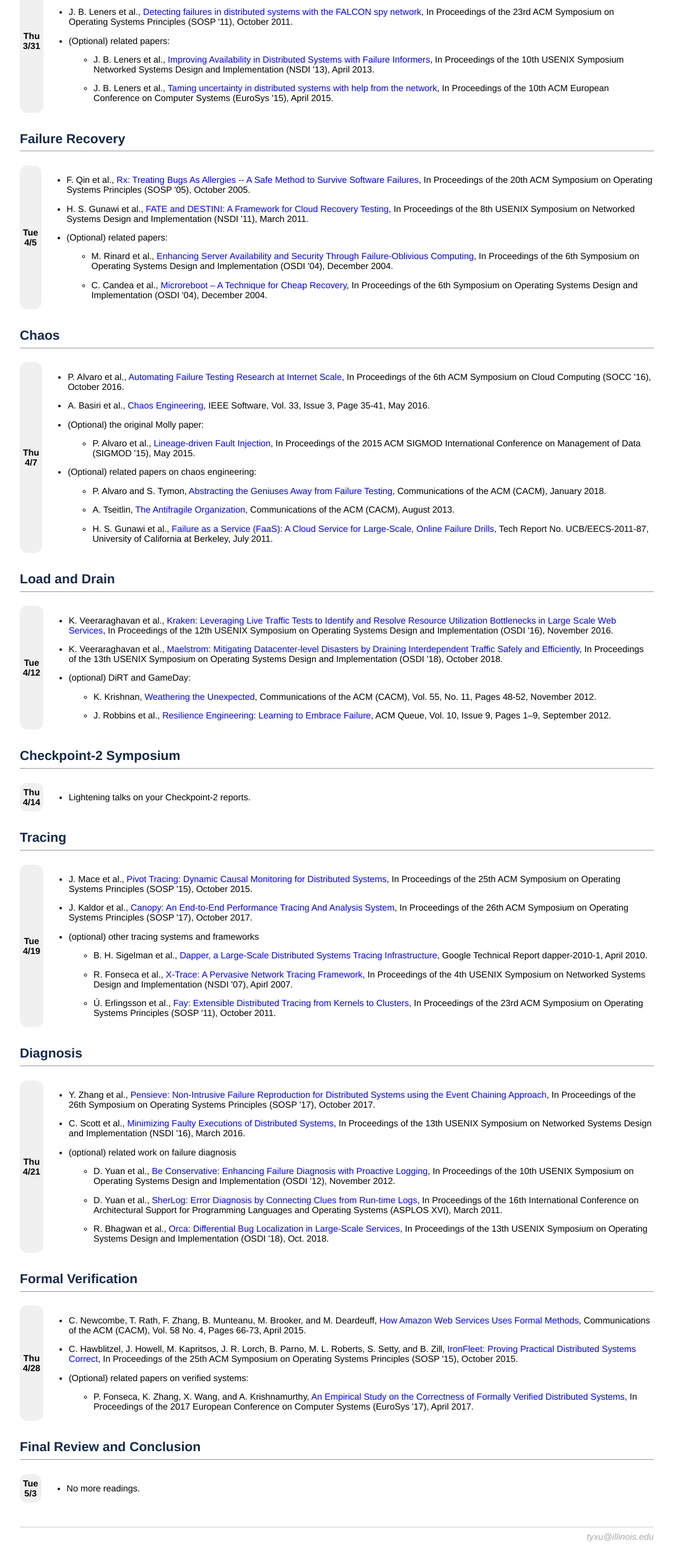
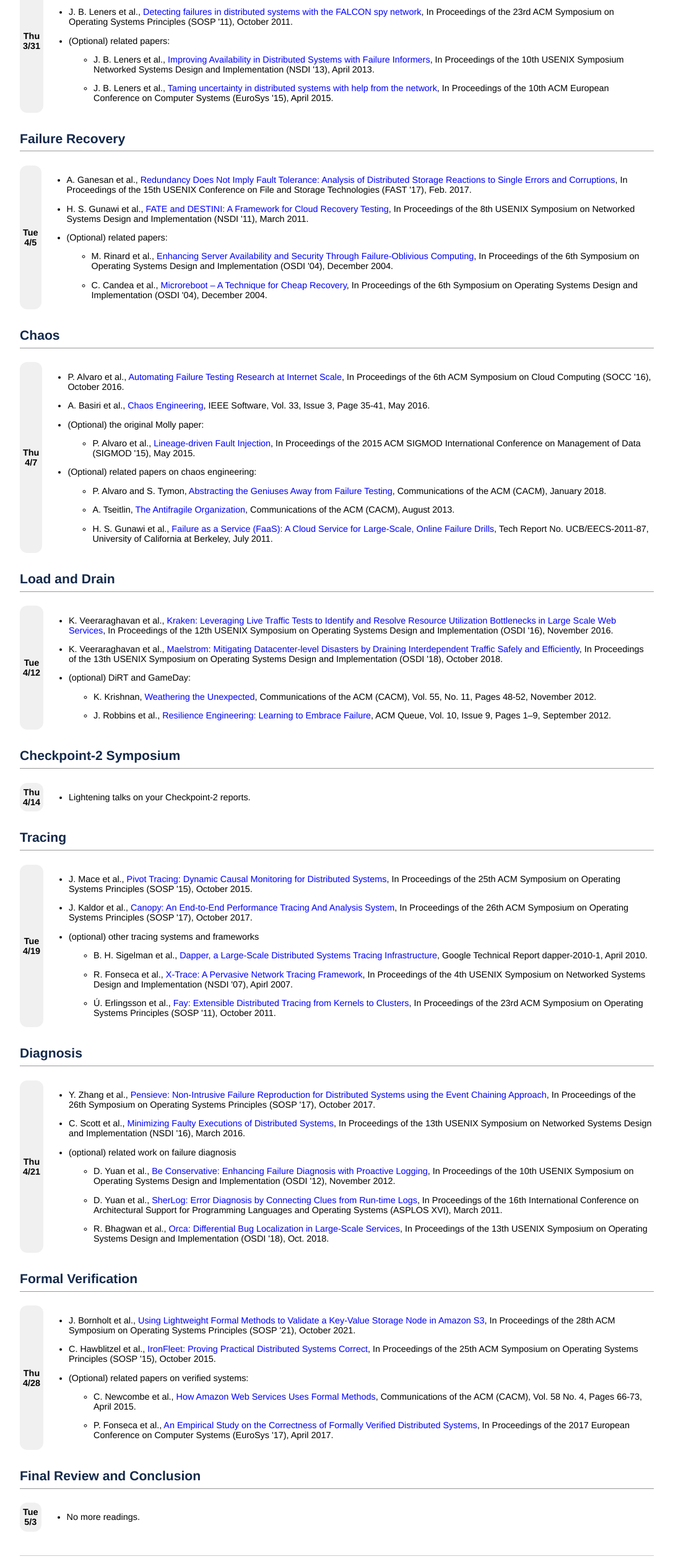
Before and after one commit to cs598txu-uiuc/cs598txu-uiuc.github.io, a plain HTML site: page spring22/readings.html in a window 1280 px wide. Shown: the part 5673-8188 px from the top of the page at 62% size, without its empty margins (96-1183 px from the left). Drawn offline with Linux system fonts and the light colour scheme.

Commit message:
Update readings.html

```diff
--- a/spring22/readings.html
+++ b/spring22/readings.html
@@ -1236,10 +1236,10 @@
                     <td class="date"><a name="11tu">Tue<br>4/5</a></td>
                     <td class="papers">
                         <ul>
-                            <li> F. Qin et al.,
-                                <a class="paperlink" href="http://opera.ucsd.edu/paper/Rx-SOSP05.pdf" target="_blank">Rx:
-                                  Treating Bugs As Allergies -- A Safe Method to Survive Software Failures</a>,
-                                  In Proceedings of the 20th ACM Symposium on Operating Systems Principles (SOSP '05), October 2005.
+                            <li> A. Ganesan et al.,
+                                <a class="paperlink" href="https://www.usenix.org/system/files/conference/fast17/fast17-ganesan.pdf" target="_blank">Redundancy Does
+                                    Not Imply Fault Tolerance: Analysis of Distributed Storage Reactions to Single Errors and Corruptions</a>,
+                                  In Proceedings of the 15th USENIX Conference on File and Storage Technologies (FAST '17), Feb. 2017.
                                 <p></p>
                             </li>
                             <li> H. S. Gunawi et al.,
@@ -1536,12 +1536,13 @@
                     <td class="date"><a name="14th">Thu<br>4/28</a></td>
                     <td class="papers">
                         <ul>
-                            <li>C. Newcombe, T. Rath, F. Zhang, B. Munteanu, M. Brooker, and M. Deardeuff,
-                                <a class="paperlink" href="https://cacm.acm.org/magazines/2015/4/184701-how-amazon-web-services-uses-formal-methods/abstract" target="_blank">How
-         Amazon Web Services Uses Formal Methods</a>, Communications of the ACM (CACM), Vol. 58 No. 4, Pages 66-73, April 2015.
-                                <p></p>
-                            </li>
-                            <li> C. Hawblitzel, J. Howell, M. Kapritsos, J. R. Lorch, B. Parno, M. L. Roberts, S. Setty, and B. Zill,
+                            <li>J. Bornholt et al.,
+                                <a class="paperlink" href="https://dl.acm.org/doi/10.1145/3477132.3483540" target="_blank">Using
+                                    Lightweight Formal Methods to Validate a Key-Value Storage Node in Amazon S3</a>,
+                                In Proceedings of the 28th ACM Symposium on Operating Systems Principles (SOSP '21), October 2021.
+                                <p></p>
+                            </li>
+                            <li> C. Hawblitzel et al.,
                                 <a class="paperlink" href="http://sigops.org/sosp/sosp15/current/2015-Monterey/printable/250-hawblitzel.pdf" target="_blank">IronFleet:
                                   Proving Practical Distributed Systems Correct</a>,
                                 In Proceedings of the 25th ACM Symposium on Operating Systems Principles (SOSP '15), October 2015.
@@ -1550,7 +1551,12 @@
                             <li> (Optional) related papers on verified systems:
                                  <p></p>
                               <ul>
-                                <li>P. Fonseca, K. Zhang, X. Wang, and A. Krishnamurthy,
+                                <li>C. Newcombe et al.,
+                                <a class="paperlink" href="https://cacm.acm.org/magazines/2015/4/184701-how-amazon-web-services-uses-formal-methods/abstract" target="_blank">How
+         Amazon Web Services Uses Formal Methods</a>, Communications of the ACM (CACM), Vol. 58 No. 4, Pages 66-73, April 2015.
+                                <p></p>
+                                </li>
+                                <li>P. Fonseca et al.,
                                 <a class="paperlink" href="https://dl.acm.org/citation.cfm?doid=3064176.3064183" target="_blank">An Empirical Study on the Correctness of
                                     Formally Verified Distributed Systems</a>,
                                 In Proceedings of the 2017 European Conference on Computer Systems (EuroSys '17), April 2017.
```
